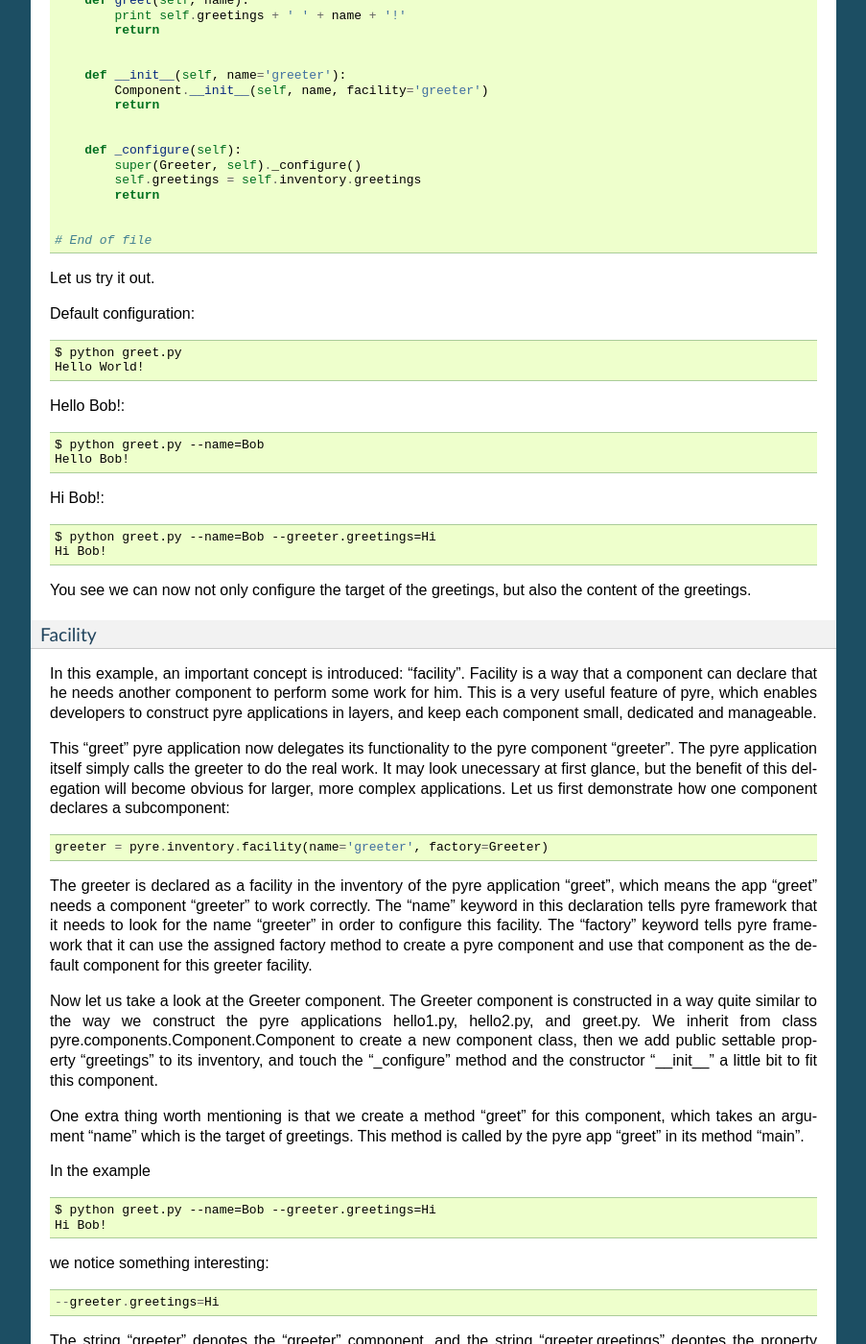
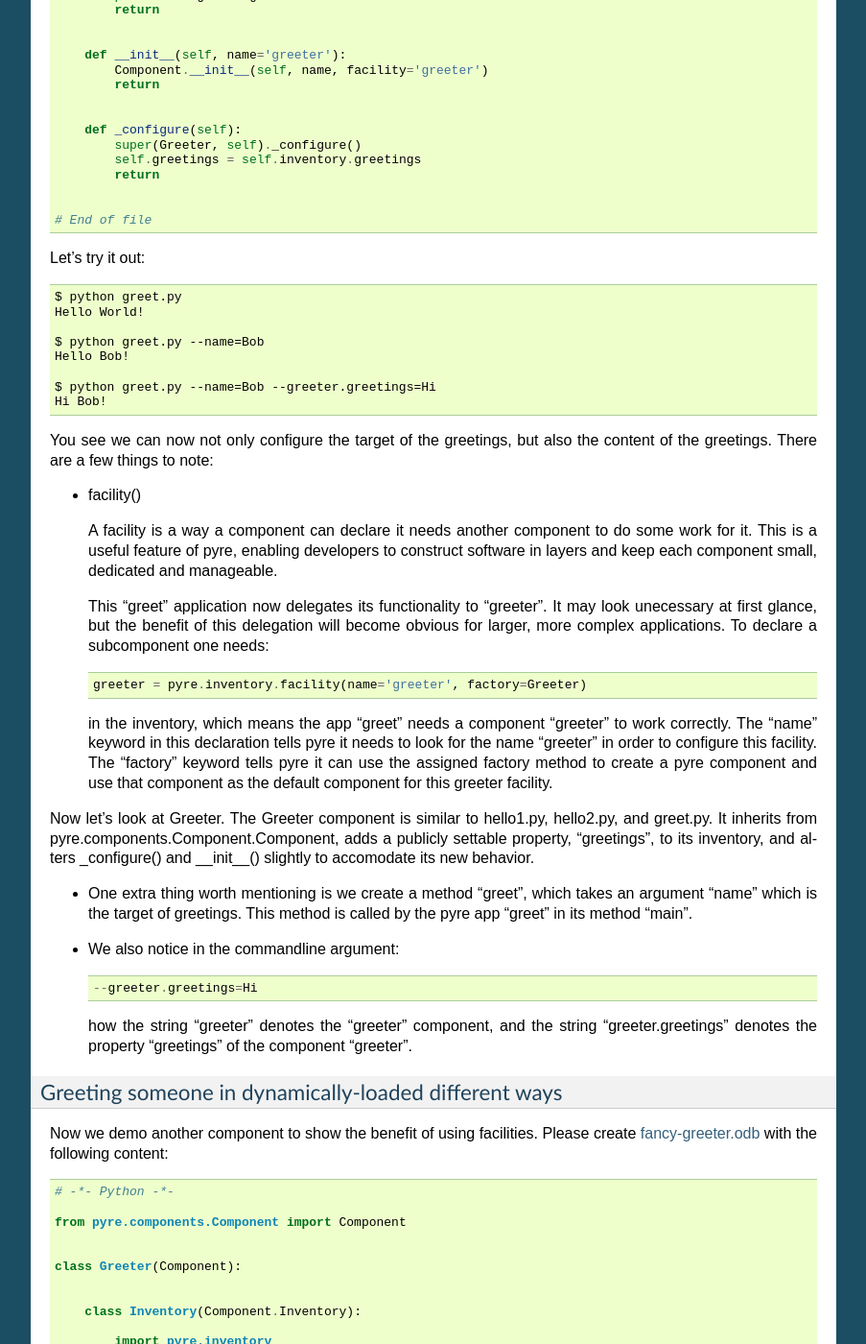
Before and after one commit to danse-inelastic/pyre, a Sphinx documentation site: the page built from docs/pyreTutorials.rst, in a window 1280 px wide and 1400 px high, scrolled down 4413 px. Shown: the whole window at 96% size, without its empty margins (198-1101 px from the left). Built offline with Sphinx 7.4.7, drawn with Linux system fonts in a browser that asks for light colours; formulas are drawn with MathJax 3; pages that are not in the unit, such as notebooks, are missing from menus; some of the changed text lies outside the part shown.

Commit message:
numerous changes...adding placeholders for four science use cases...the tutorial and introduction are now "pefect"...

```diff
--- a/docs/conf.py
+++ b/docs/conf.py
@@ -64,7 +64,7 @@
 
 # List of directories, relative to source directory, that shouldn't be searched
 # for source files.
-exclude_trees = ['_build']
+exclude_trees = ['_build','archive']
 
 # The reST default role (used for this markup: `text`) to use for all documents.
 #default_role = None
--- a/docs/index.rst
+++ b/docs/index.rst
@@ -22,6 +22,7 @@
    advancedTopics
    pyreInternals
    pyreHistory
+   indexOfScienceUseCases
    projectsUsingPyre
    additionalDocs
    usefulLinks
--- /dev/null
+++ b/docs/indexOfScienceUseCase.rst
@@ -0,0 +1,6 @@
+.. _indexScienceUseCases:
+
+Index of science use cases
+==========================
+
+* :ref:`Pyre basics: using pyre to control molecular dynamics <mmtk>`
--- a/docs/pyreTutorials.rst
+++ b/docs/pyreTutorials.rst
@@ -70,7 +70,7 @@
 and interesting.
 
 
-Say Hello to Someone
+Say hello to someone
 ^^^^^^^^^^^^^^^^^^^^
 Please create a new python file "hello2.py" and type in the following code
 (or download it: `hello2.py <tutorials/hello2.py>`_)::
@@ -121,7 +121,7 @@
   $ python hello2.py --name=Bob
   Hello Bob!
 
-Comparing this to :ref:`the previous example <helloworld1>`, we note a few things
+Comparing this to the :ref:`previous example <helloworld1>`, we note a few things
 are added or modified:
 
 * Inventory
@@ -145,26 +145,26 @@
   where self is the application.
 
 
-* _configure
+* _configure()
 
-  In the _configure method, we create a local variable and pass it the value of the property
+  Here we create a local variable and pass it the value of the property
   "name", which is managed by the pyre framework::
 
     self.name = self.inventory.name
 
 
-* main
+* main()
 
-  In the main method, we change the print message so that we
+  Here we change the print message so that we
   will say hello to the person defined by the variable "name"::
 
     print "Hello "+self.name+"!"
 
 
-.. TODO: need a better introduction to pml files here...and utilities like invenetory.py
+.. TODO: need a better introduction to pml files here...and utilities like inventory.py
 
 
-* constructor __init__
+* __init__()
 
   In the constructor, we give this application the name "hello2".
   This name is a identifier that pyre framework will use to
@@ -172,7 +172,7 @@
 
 
 Although it is useful to have a system to manage commandline inputs, both to an application and to its components,
-wouldn't it be useful to have alternative ways to configure a program? Pyre has this in the form of xml files, which are given the .pml ending.
+wouldn't it be useful to have alternative ways to configure a program? Pyre allows xml input through the use of :ref:`pml files <pml-files>`, which are given the .pml ending.
 
 .. Pml files are created by...(outline structure of pml file), discuss utitlies,
 
@@ -208,17 +208,17 @@
   $ python hello2.py
   Hello World!
 
-because pyre does not have a component named hello2a.
+because there is no component named hello2a.
 
 
 .. _helloworld-greet.py:
 
-Say Some Greetings to Someone
-^^^^^^^^^^^^^^^^^^^^^^^^^^^^^
-In this example we need two python modules (you can download them:
+Greet someone in different ways
+^^^^^^^^^^^^^^^^^^^^^^^^^^^^^^^
+In this example we need the following python modules (or you can download them:
 `greet.py <tutorials/greet.py>`_ ,
 `Greeter.py <tutorials/Greeter.py>`_
-). The first one is the
+). The first one is a
 pyre application "greet.py"::
 
   #!/usr/bin/env python
@@ -295,82 +295,65 @@
 
   # End of file
 
-Let us try it out.
+Let's try it out::
 
-Default configuration::
-
-   $ python greet.py
-   Hello World!
-
-Hello Bob!::
+  $ python greet.py
+  Hello World!
 
   $ python greet.py --name=Bob
   Hello Bob!
-
-Hi Bob!::
 
   $ python greet.py --name=Bob --greeter.greetings=Hi
   Hi Bob!
 
 You see we can now not only configure the target of the greetings,
-but also the content of the greetings.
+but also the content of the greetings.  There are a few things to note:
 
-Facility
-""""""""
-In this example, an important concept is introduced: "facility".
-Facility is a way that a component can declare that he needs
-another component to perform some work for him.
-This is a very useful feature of pyre, which enables developers
-to construct pyre applications in layers, and keep each component
-small, dedicated and manageable.
+* facility()
 
-This "greet" pyre application now delegates its functionality to
-the pyre component "greeter". The pyre application itself
-simply calls the greeter to do the real work.
-It may look unecessary at first glance, but the benefit of this delegation will become obvious for larger, more complex applications. Let us first demonstrate how one component declares a subcomponent::
+  A facility is a way a component can declare it needs
+  another component to do some work for it.
+  This is a useful feature of pyre, enabling developers
+  to construct software in layers and keep each component
+  small, dedicated and manageable.
 
-  greeter = pyre.inventory.facility(name='greeter', factory=Greeter)
+  This "greet" application now delegates its functionality to
+  "greeter". It may look unecessary at first glance, but the benefit of this delegation will become obvious for larger, more complex applications. To declare a subcomponent one needs::
 
-The greeter is declared as a facility in the inventory of the pyre
-application "greet", which means the app "greet" needs a component
-"greeter" to work correctly. The "name" keyword in this declaration
-tells pyre framework that it needs to look for the name "greeter"
-in order to configure this facility. The "factory" keyword tells
-pyre framework that it can use the assigned factory method
-to create a pyre component and use that component as the default
-component for this greeter facility.
+    greeter = pyre.inventory.facility(name='greeter', factory=Greeter)
 
-Now let us take a look at the Greeter component. The Greeter component
-is constructed in a way quite similar to the way we construct the
-pyre applications hello1.py, hello2.py, and greet.py.
-We inherit from class pyre.components.Component.Component to
-create a new component class, then we add public settable
-property "greetings" to its inventory, and touch the "_configure"
-method and the constructor "__init__" a little bit to fit this component.
+  in the inventory, which means the app "greet" needs a component
+  "greeter" to work correctly. The "name" keyword in this declaration
+  tells pyre it needs to look for the name "greeter"
+  in order to configure this facility. The "factory" keyword tells
+  pyre it can use the assigned factory method
+  to create a pyre component and use that component as the default
+  component for this greeter facility.
 
-One extra thing worth mentioning is that we create a method
-"greet" for this component, which takes an argument "name"
-which is the target of greetings. This method
-is called by the pyre app "greet" in its method "main".
+Now let's look at Greeter. The Greeter component
+is similar to hello1.py, hello2.py, and greet.py.
+It inherits from pyre.components.Component.Component, adds a publicly settable
+property, "greetings", to its inventory, and alters _configure()
+and __init__() slightly to accomodate its new behavior.
 
-In the example ::
+* One extra thing worth mentioning is we create a method "greet", which takes an argument "name"
+  which is the target of greetings. This method
+  is called by the pyre app "greet" in its method "main".
 
-  $ python greet.py --name=Bob --greeter.greetings=Hi
-  Hi Bob!
+* We also notice in the commandline argument::
 
-we notice something interesting::
+    --greeter.greetings=Hi
 
-  --greeter.greetings=Hi
+  how the string "greeter" denotes the "greeter" component,
+  and the string "greeter.greetings" denotes the property
+  "greetings" of the component "greeter".
 
-The string "greeter" denotes the "greeter" component,
-and the string "greeter.greetings" deontes the property
-"greetings" of the component "greeter".
 
-Easy to plug in a different component for a facility
-""""""""""""""""""""""""""""""""""""""""""""""""""""
-Now we create another pyre component to show the benefit
-of using pyre facility. Please create file
-`fancy-greeter.odb <tutorials/fancy-greeter.odb>`_
+Greeting someone in dynamically-loaded different ways
+^^^^^^^^^^^^^^^^^^^^^^^^^^^^^^^^^^^^^^^^^^^^^^^^^^^^^
+
+Now we demo another component to show the benefit
+of using facilities. Please create `fancy-greeter.odb <tutorials/fancy-greeter.odb>`_
 with the following content::
 
   # -*- Python -*-
@@ -429,16 +412,11 @@
 
 tells pyre to use the component named "fancy-greeter" instead
 of the default component for the facility "greeter".
-Pyre then looks for this "fancy-greeter" component
-by looking for "fancy-greeter.odb" in a few directories
-(~/.pyre and current directory).
-The fancy-greeter.odb file must have a method "greeter", which
-is the name of the facility this component will be plugged into.
+Pyre then looks for fancy-greeter by looking for "fancy-greeter.odb" in :ref:`various directories<where-to-put-pml-odb>`, including the current one. The module fancy-greeter.odb must contain a "def greeter()" method which
+is the *name of the facility* this component will be plugged into.
 The method "greeter" returns a pyre component, which will
-be harnessed by pyre framework and used as the "greeter" component
-for the "greet" pyre application.
+be used as the "greeter" subcomponent by the main application.
 
-Apparently this feature is very useful since you can switch the computation
-engine easily with pyre applications. For example, if you have
-an application that does parametric fitting and this application makes use
-of a optimizer, you can declare an "optimizer" facility and use pyre's internal component-handling machinery to tell the application to switch optimizers from the command line.
+Although these examples have been primitive, the features in the aggregate are useful :ref:`as shown in the science use cases <indexScienceUseCases>` for tasks such as switching computational engines at runtime, interface abstraction, coupling different time/length scale physics engines, abstracting parallelism, and more.
+
+.. For example, if you have an application that does parametric fitting and this application makes use of a optimizer, you can declare an "optimizer" facility and use pyre's internal component-handling machinery to tell the application to switch optimizers from the command line.
```
Also changed, not shown: other parts of docs/pyreTutorials.rst (+3 -3 lines), docs/pyreBasics.rst (+12 -4 lines), docs/archive/pyreFaqs.rst (renamed from docs/pyreFaqs.rst), docs/archive/upcoming.rst (renamed from docs/upcoming.rst), docs/archive/whyPyre.rst (renamed from docs/whyPyre.rst).
